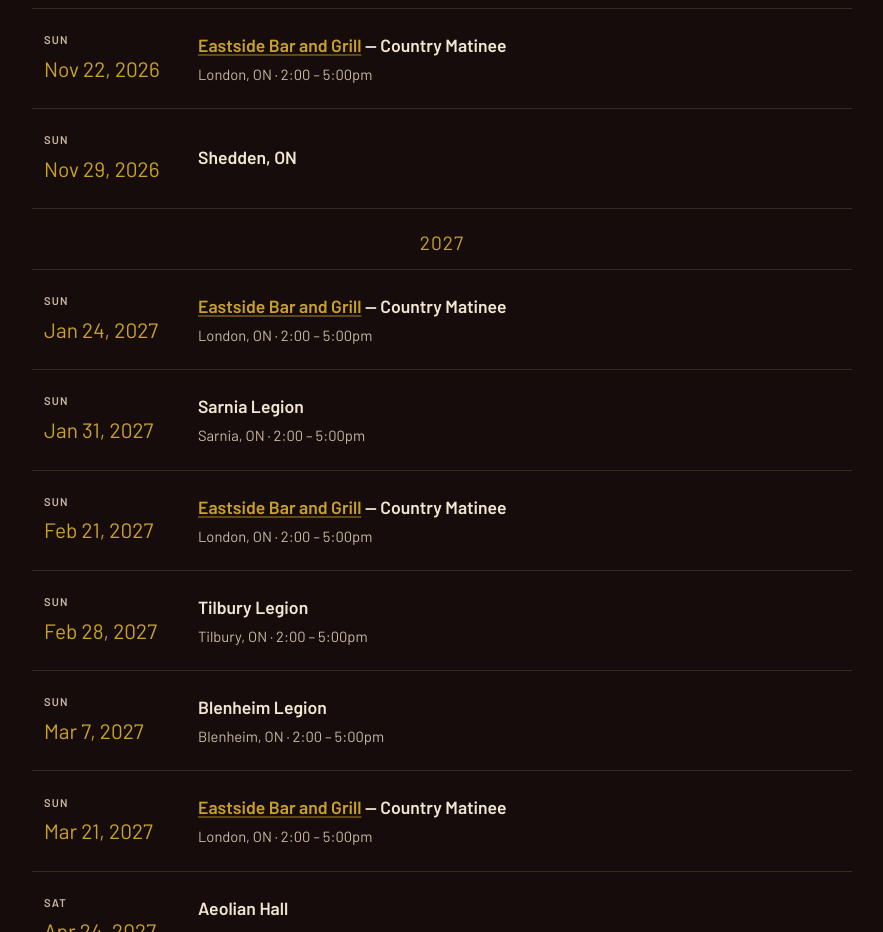
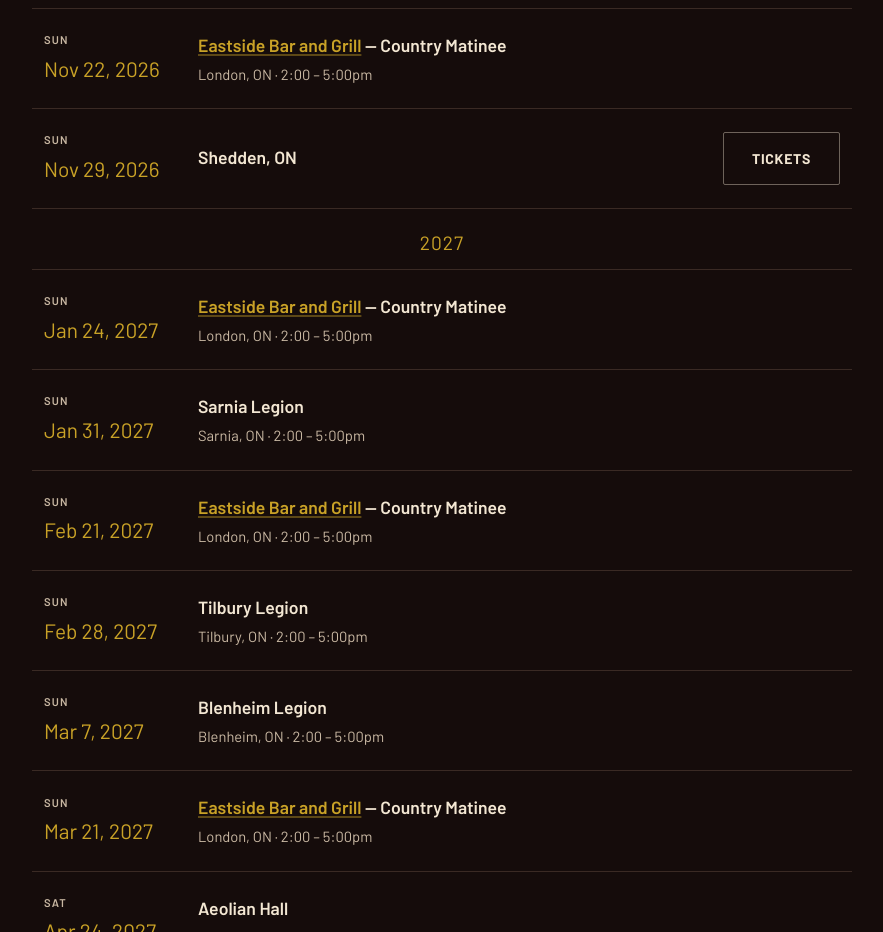
Before and after one commit to roballen2/PhantomsOfTheOpry, a plain HTML site: page index.html in a window 1280 px wide. Shown: the part 980-1912 px from the top of the page, without its empty margins (198-1081 px from the left). Drawn offline with Linux system fonts and the light colour scheme; a web font is replaced by a local one.

Commit message:
Add ticket link for Nov 29 Shedden show
Co-Authored-By: Claude Sonnet 5.5 <noreply@anthropic.com>

```diff
--- a/index.html
+++ b/index.html
@@ -47,6 +47,7 @@
       <div class="event-row__details">
         <p class="event-row__venue">Shedden, ON</p>
       </div>
+      <div class="event-row__action"><a class="btn btn--ghost" href="https://ticketscene.ca/events/66429/sots" target="_blank" rel="noopener">Tickets</a></div>
     </div>
 
     <div class="event-year-divider">2027</div>
```
Also changed, not shown: shows.txt.
